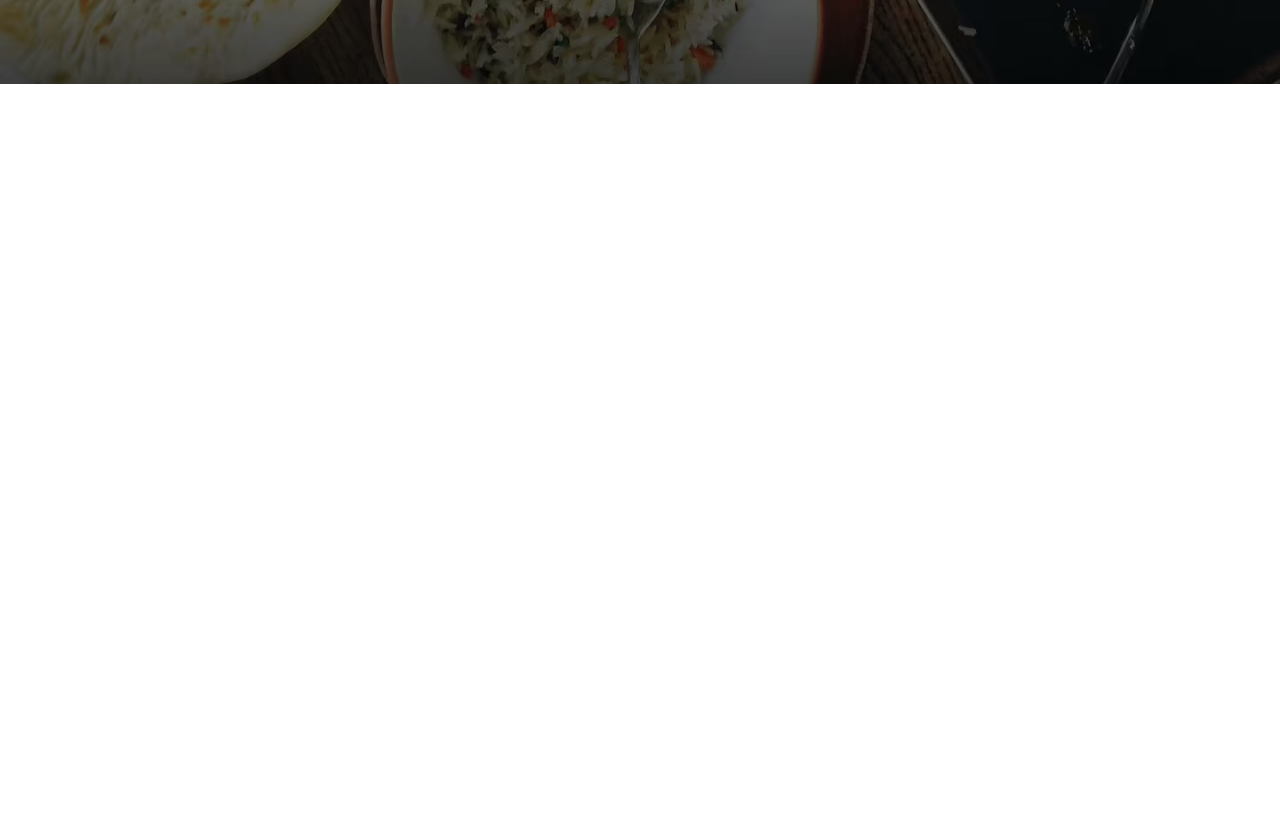
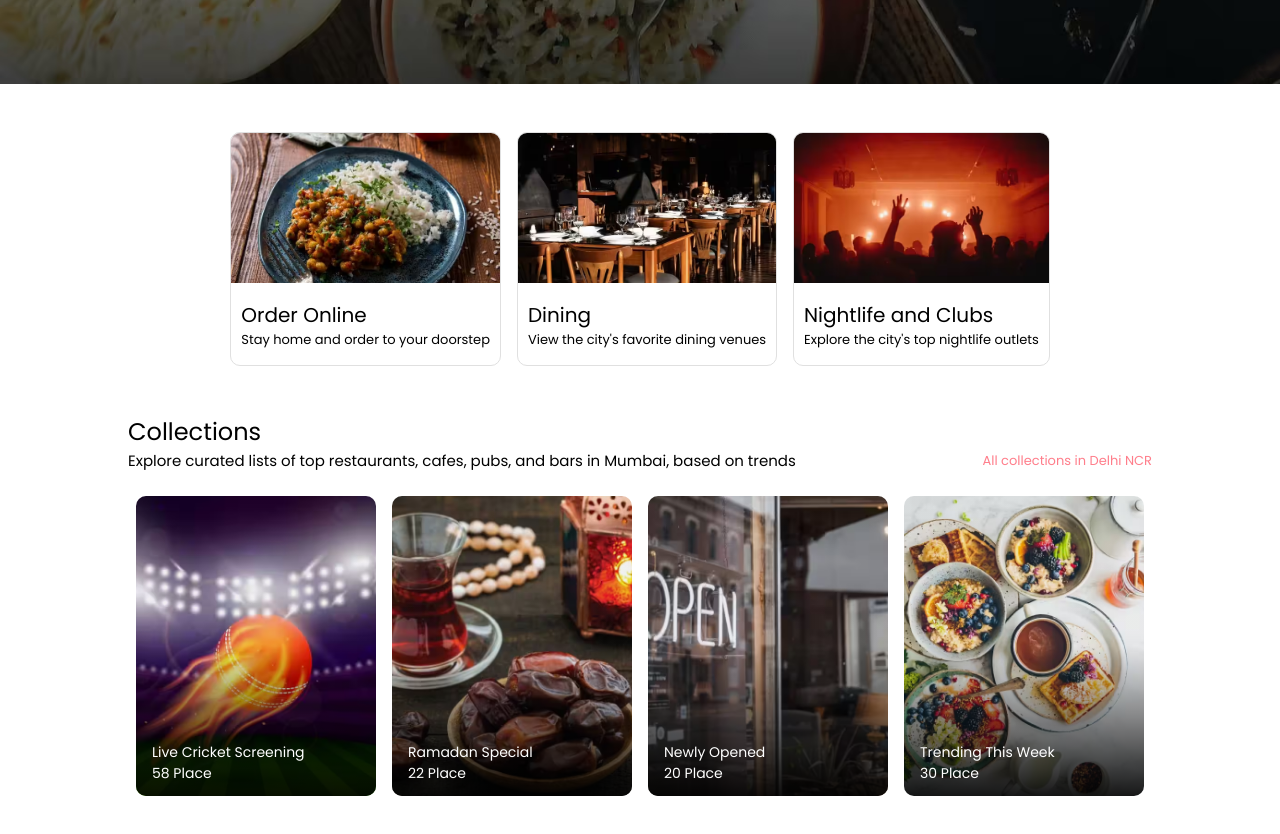
Before and after one commit to SumeetSR/zomato-landing-page-10622, a plain HTML site: page index.html in a window 1280 px wide. Shown: the part 440-1274 px from the top of the page. Before the commit the page ends 800 px from the top, so only its background shows below. Drawn offline with Linux system fonts and the light colour scheme.

Commit message:
Completed we offer and collections section

```diff
--- a/index.html
+++ b/index.html
@@ -4,6 +4,7 @@
     <meta charset="UTF-8">
     <meta http-equiv="X-UA-Compatible" content="IE=edge">
     <meta name="viewport" content="width=device-width, initial-scale=1.0">
+    <link rel="icon" type="image/x-icon" href="https://upload.wikimedia.org/wikipedia/commons/thumb/7/75/Zomato_logo.png/600px-Zomato_logo.png">
     <link rel="stylesheet" href="https://cdnjs.cloudflare.com/ajax/libs/font-awesome/6.2.0/css/all.min.css"
     integrity="sha512-xh6O/CkQoPOWDdYTDqeRdPCVd1SpvCA9XXcUnZS2FmJNp1coAFzvtCN9BmamE+4aHK8yyUHUSCcJHgXloTyT2A=="
     crossorigin="anonymous"
@@ -39,5 +40,67 @@
             </div>
         </div>
     </section>
+    <section class="container we__offer">
+        <div class="card">
+            <img src="images/item1.png" alt="">
+            <h2>Order Online</h2>
+            <p>Stay home and order to your doorstep</p>
+        </div>
+        <div class="card">
+            <img src="images/item2.png" alt="">
+            <h2>Dining</h2>
+            <p>View the city's favorite dining venues</p>
+
+        </div>
+        <div class="card">
+            <img src="images/item3.png" alt="">
+            <h2>Nightlife and Clubs</h2>
+            <p>Explore the city's top nightlife outlets</p>
+
+        </div>
+    </section>
+    <section class="container collections">
+        <h1>Collections</h1>
+        <div class="sub__heading_container">
+          <span>
+            Explore curated lists of top restaurants, cafes, pubs, and bars in
+            Mumbai, based on trends
+          </span>
+          <span>All collections in Delhi NCR</span>
+        </div>
+        <div class="collections_card_container">
+          <div class="card card1">
+            <div class="overlay"></div>
+            <div class="content">
+              <h4>Live Cricket Screening</h4>
+              <span>58 Place</span>
+            </div>
+          </div>
+
+          <div class="card card2">
+            <div class="overlay"></div>
+            <div class="content">
+              <h4>Ramadan Special</h4>
+              <span>22 Place</span>
+            </div>
+          </div>
+
+          <div class="card card3">
+            <div class="overlay"></div>
+            <div class="content">
+              <h4>Newly Opened</h4>
+              <span>20 Place</span>
+            </div>
+          </div>
+
+          <div class="card card4">
+            <div class="overlay"></div>
+            <div class="content">
+              <h4>Trending This Week</h4>
+              <span>30 Place</span>
+            </div>
+          </div>
+        </div>
+      </section>
 </body>
 </html>
--- a/styles.css
+++ b/styles.css
@@ -127,3 +127,125 @@
         border-right: none;
     }
 }
+
+.container{
+    margin: 48px auto;
+    width: 80%;
+}
+
+.we__offer{
+    display: flex;
+    flex-wrap: wrap;
+    gap: 16px;
+    align-items: center;
+    justify-content: center;
+}
+
+.we__offer .card{
+    border-radius: 10px;
+    overflow: hidden;
+    border: 1px solid #e0e0e0;
+    transition: all 300ms ease-out;
+}
+
+.we__offer .card img{
+    width: 100%;
+    height: 150px;
+    object-fit: cover;
+    object-position: center;
+}
+
+.we__offer .card h2{
+    padding: 10px 10px 0 10px;
+    font-size: 20px;
+    font-weight: 400;
+}
+
+.we__offer .card p{
+    font-size: 13px;
+    padding: 0 10px 15px 10px;
+}
+
+.we__offer .card:hover{
+    transform: scale(1.05);
+}
+
+.collections h1 {
+    font-weight: 400;
+  }
+
+  .collections .sub__heading_container {
+    font-size: 15px;
+    display: flex;
+    align-items: center;
+    justify-content: space-between;
+    flex-wrap: wrap;
+    gap: 16px;
+  }
+
+  .sub__heading_container span:nth-child(2) {
+    color: #ff7e8b;
+    font-size: 13px;
+  }
+
+  .collections_card_container {
+    display: flex;
+    align-items: center;
+    justify-content: center;
+    flex-wrap: wrap;
+    gap: 16px;
+    margin-top: 24px;
+  }
+
+  .collections_card_container .card {
+    height: 300px;
+    min-width: 240px;
+    background-size: cover;
+    background-position: center;
+    border-radius: 10px;
+    position: relative;
+  }
+
+  .card1{
+    background-image: url("images/collection1.jpg");
+  }
+
+  .card2{
+    background-image: url("images/collection2.jpg");
+  }
+
+  .card3{
+    background-image: url("images/collection3.jpg");
+  }
+
+  .card4{
+    background-image: url("images/collection4.jpg");
+  }
+
+  .overlay{
+    background: linear-gradient(
+        0deg,
+        rgba(0,0,0,0.9) 0%,
+        rgba(0,0,0,0.05) 50%,
+        rgba(0,0,0,0.05) 85%
+    );
+    width: 100%;
+    height: 100%;
+    display: absolute;
+    top: 0;
+    left: 0;
+    border-radius: 10px;
+  }
+
+  .collections_card_container .card .content{
+    position: absolute;
+    bottom: 0;
+    left: 0;
+    color: white;
+    padding: 12px 16px;
+    font-size: 14px;
+  }
+
+  .content h4{
+    font-weight: 400;
+  }
```
